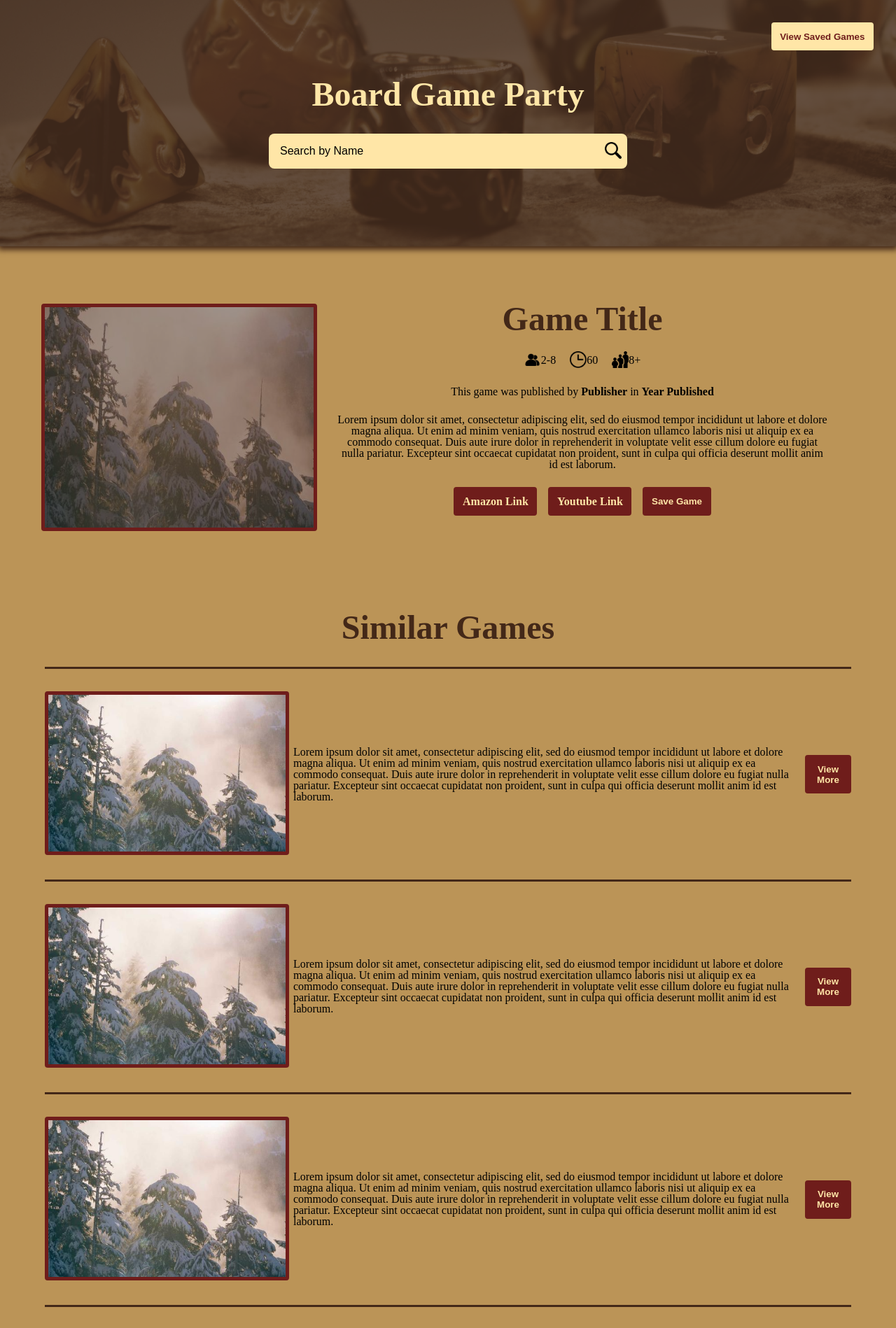
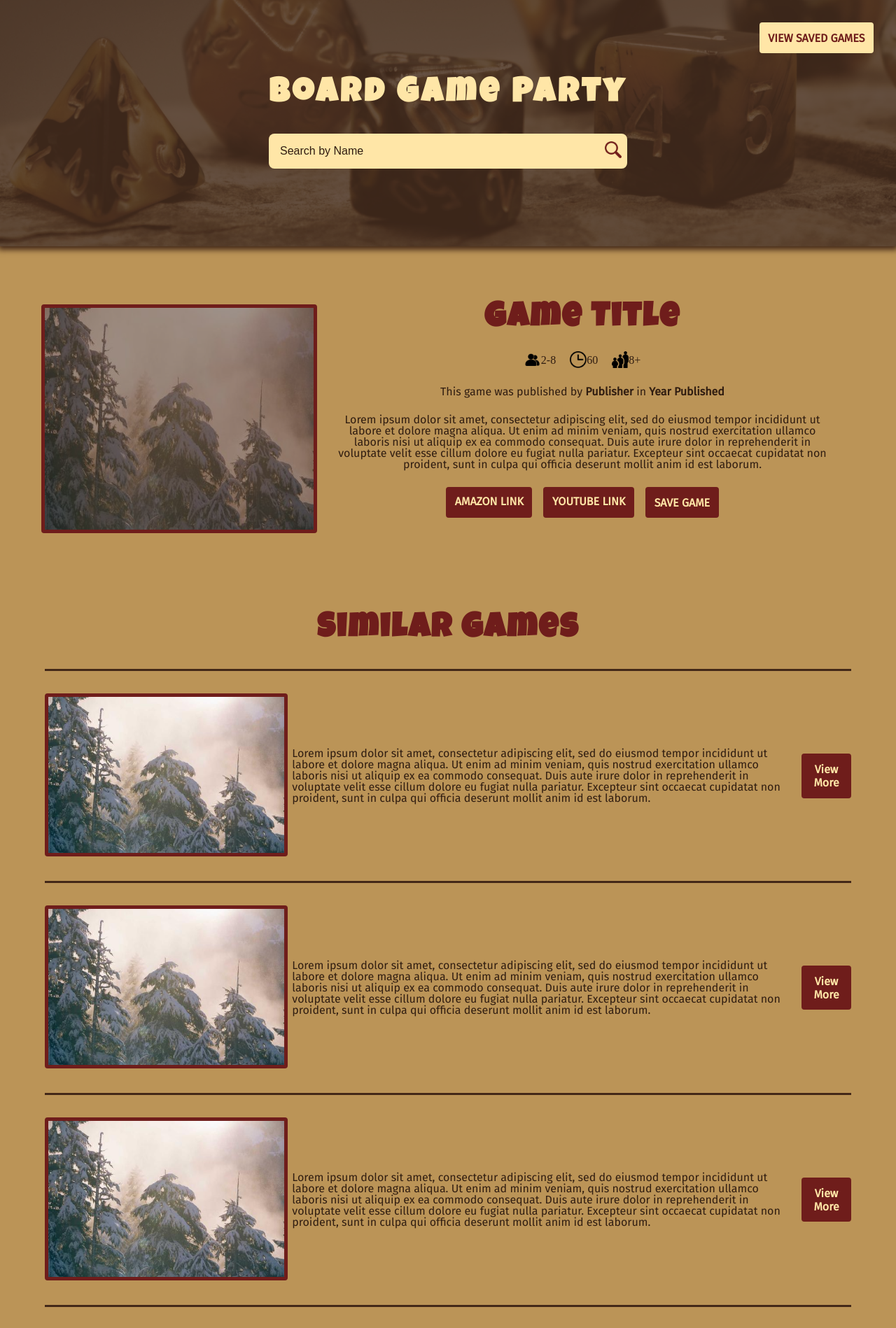
Before and after one commit to CaldwellDerek/bgp, a PHP site: page / in a window 1280 px wide. Shown: the top 1898 px of the page at 70% size. Run offline with PHP 8.4, Linux system fonts and the light colour scheme.

Commit message:
added fonts and filter colors

```diff
--- a/css/index.css
+++ b/css/index.css
@@ -1,11 +1,11 @@
 :root {
     --bg-color: #BB9457;
-    --text-color: #000;
-    --h-color: #432818;
+    --text-color: #301D11;
+    --h-color: #6F1D1B;
     --site-title-color: #FFE6A7;
     --header-overlay-color: #432818;
     --search-bg: #FFE6A7;
-    --search-text: #000;
+    --search-text: #301D11;
     --header-button-text: #6F1D1B;
     --header-button-bg: #FFE6A7;
     --header-button-border: #FFE6A7;
@@ -16,8 +16,8 @@
     --button-hover-color: #432818;
     --image-border: #6F1D1B;
     --similar-game-border: #432818;
-    --footer-filter: invert(100%) sepia(100%) saturate(0%) hue-rotate(313deg) brightness(109%) contrast(101%);
-    --footer-filter-hover: invert(36%) sepia(0%) saturate(0%) hue-rotate(183deg) brightness(92%) contrast(85%);
+    --filter: invert(15%) sepia(32%) saturate(3852%) hue-rotate(339deg) brightness(95%) contrast(96%);
+    --filter-hover: invert(10%) sepia(10%) saturate(3328%) hue-rotate(339deg) brightness(98%) contrast(93%);
     font-size: 16px;
 }
 
@@ -40,6 +40,12 @@ span {
     font-weight: bold;
 }
 
+p,
+button,
+a {
+    font-family: 'Fira Sans', sans-serif;
+}
+
 h1,
 h2,
 h3,
@@ -49,6 +55,8 @@ h6 {
     font-size: 3rem;
     font-weight: bold;
     color: var(--h-color);
+    font-family: 'Luckiest Guy', sans-serif;
+    letter-spacing: 0.15rem;
 }
 
 .btn{
@@ -60,6 +68,7 @@ h6 {
     font-weight: bold;
     text-decoration: none;
     transition: background .5s, border-color .5s;
+    font-size: 1rem;
 }
 
 .btn:hover {
@@ -81,7 +90,6 @@ header {
     justify-content: center;
     align-items: center;
     position: relative;
-    /* offset-x | offset-y | blur-radius | spread-radius | color */
     box-shadow: 0 0.1rem 0.5rem 0.2rem var(--header-overlay-color);
 }
 
@@ -111,6 +119,8 @@ input::placeholder {
     font-weight: bold;
     margin-bottom: 2rem;
     color: var(--site-title-color);
+    font-family: 'Luckiest Guy', sans-serif;
+    letter-spacing: 0.3rem;
 }
 
 .game-search {
@@ -127,7 +137,7 @@ input::placeholder {
     outline: none;
     font-size: 1rem;
     background: var(--search-bg);
-    color: #000;
+    color: var(--search-text);
 }
 
 .search-btn {
@@ -143,11 +153,13 @@ input::placeholder {
 
 .search-btn img {
     max-height: 1.5rem;
-    max-width: 1.5rem
+    max-width: 1.5rem;
+    filter: var(--filter);
+    transition: filter .5s;
 }
 
 .search-btn img:hover {
-    filter: invert(36%) sepia(0%) saturate(1591%) hue-rotate(153deg) brightness(92%) contrast(87%);
+    filter: var(--filter-hover);
 }
 
 #header-btn {
@@ -314,3 +326,14 @@ footer {
     height: 2.125rem;
     width: 2.125rem;
 }
+
+.github-logo,
+.linkedin-logo {
+    filter: var(--filter);
+    transition: filter .5s;
+}
+
+.github-logo:hover,
+.linkedin-logo:hover {
+    filter: var(--filter-hover);
+}
--- a/index.html
+++ b/index.html
@@ -10,6 +10,15 @@
     <link href="https://fonts.googleapis.com/icon?family=Material+Icons" rel="stylesheet"> -->
     <!-- Favicon -->
     <link rel="shortcut icon" href="./images/favicon.png" type="image/x-icon">
+    <!-- Fonts ------------------------------------------------------------------------------------->
+    <!-- Site Title Font -->
+    <link rel="preconnect" href="https://fonts.googleapis.com">
+    <link rel="preconnect" href="https://fonts.gstatic.com" crossorigin>
+    <link href="https://fonts.googleapis.com/css2?family=Luckiest+Guy&display=swap" rel="stylesheet">
+    <!-- Text Font -->
+    <link rel="preconnect" href="https://fonts.googleapis.com">
+    <link rel="preconnect" href="https://fonts.gstatic.com" crossorigin>
+    <link href="https://fonts.googleapis.com/css2?family=Fira+Sans&display=swap" rel="stylesheet">
     <title>Board Game Party</title>
   </head>
   <body>
@@ -20,12 +29,12 @@
           <input class="search-bar" placeholder="Search by Name" type="text">
           <button class="search-btn" type="button"><img src="./images/search.png" alt="magnifying glass"></button>
         </div>
-        <button id="header-btn" class="btn" type="button">View Saved Games</button>
+        <button id="header-btn" class="btn" type="button">VIEW SAVED GAMES</button>
     </header>
     <div class="game-content">
         <div class="game-image">
+          <img src="./images/placeholder.jpg" alt="placeholder">
           <div class="game-image-overlay"></div>
-          <img src="./images/placeholder.jpg" alt="placeholder">
         </div>
         <div class="game-info">
           <h1>Game Title</h1>
@@ -37,9 +46,9 @@
           <p>This game was published by <span class="publisher">Publisher</span> in <span class="year-published">Year Published</span></p>
           <p>Lorem ipsum dolor sit amet, consectetur adipiscing elit, sed do eiusmod tempor incididunt ut labore et dolore magna aliqua. Ut enim ad minim veniam, quis nostrud exercitation ullamco laboris nisi ut aliquip ex ea commodo consequat. Duis aute irure dolor in reprehenderit in voluptate velit esse cillum dolore eu fugiat nulla pariatur. Excepteur sint occaecat cupidatat non proident, sunt in culpa qui officia deserunt mollit anim id est laborum.</p>
           <div class="game-info-buttons">
-            <a class="btn" href="#" target="_blank">Amazon Link</a>
-            <a class="btn" href="#" target="_blank">Youtube Link</a>
-            <button class="btn" type="button">Save Game</button>
+            <a class="btn" href="#" target="_blank">AMAZON LINK</a>
+            <a class="btn" href="#" target="_blank">YOUTUBE LINK</a>
+            <button class="btn" type="button">SAVE GAME</button>
           </div>
         </div>
       </div>
```
